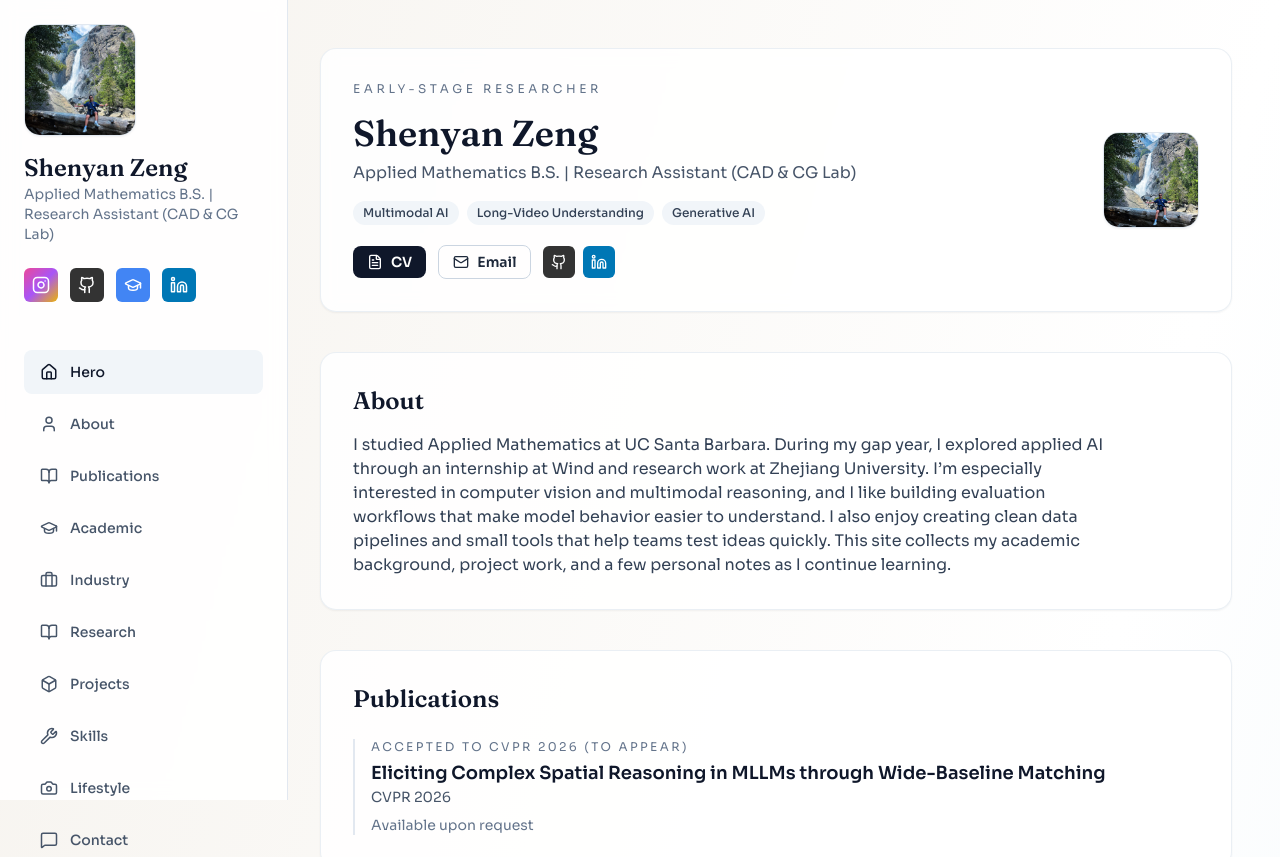
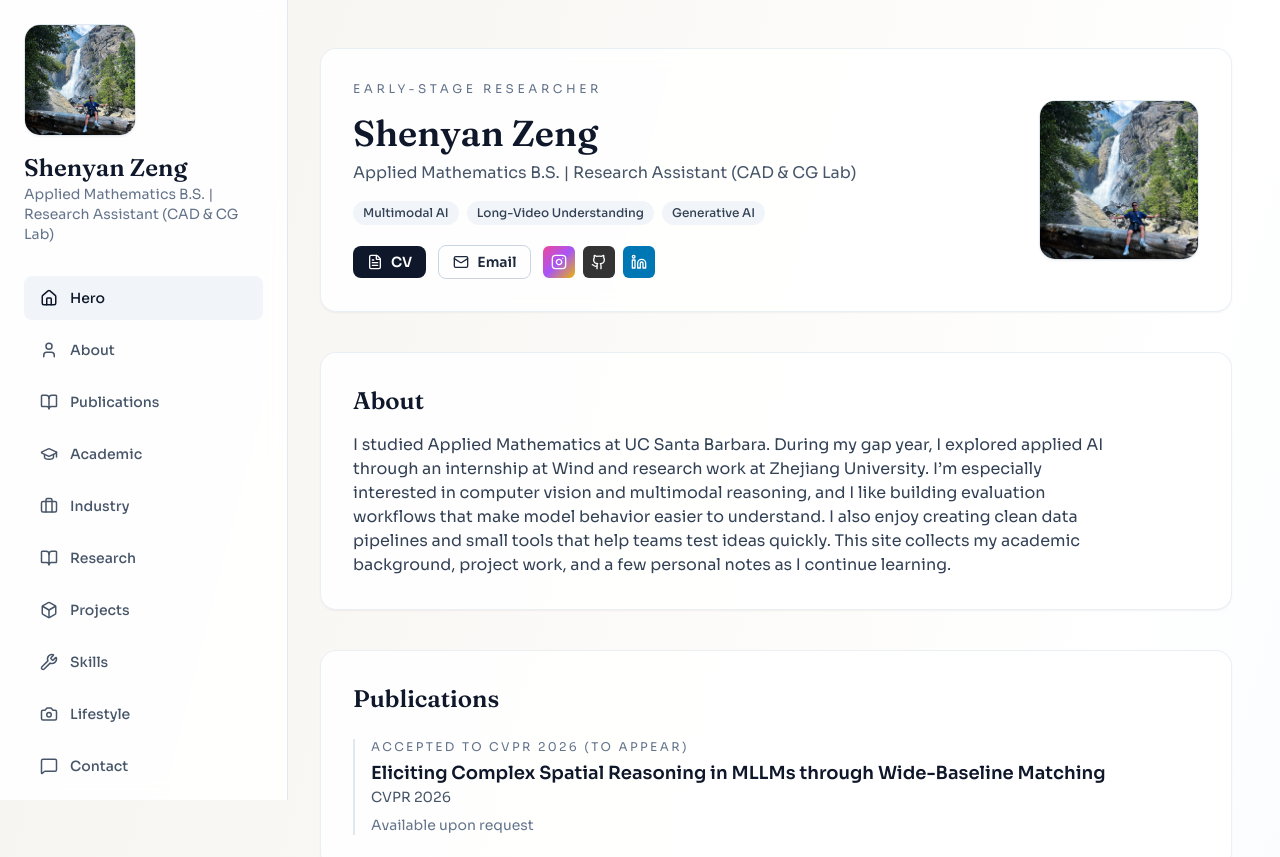
Before and after one commit to Samzengsy/Personal-Website, a React (Vite) app: page / in a window 1280 px wide. Shown: the top 857 px of the page. Built offline with nearby package versions, Linux system fonts and the light colour scheme.

Commit message:
update content

```diff
--- a/components/Hero.tsx
+++ b/components/Hero.tsx
@@ -2,7 +2,7 @@ import React from 'react';
 import { PROFILE, RESUME_URL, HERO_KEYWORDS, SOCIAL_LINKS, EMAIL } from '../constants';
 import { Mail, FileText } from 'lucide-react';
 
-const heroSocial = SOCIAL_LINKS.filter((link) => ['GitHub', 'LinkedIn'].includes(link.name));
+const heroSocial = SOCIAL_LINKS.filter((link) => ['GitHub', 'LinkedIn', 'Instagram'].includes(link.name));
 
 export const Hero: React.FC = () => {
   return (
@@ -62,7 +62,7 @@ export const Hero: React.FC = () => {
           </div>
 
           <div className="flex items-center justify-start md:justify-end">
-            <div className="w-20 h-20 md:w-24 md:h-24 rounded-2xl overflow-hidden border border-slate-200 shadow-sm">
+            <div className="w-28 h-28 md:w-40 md:h-40 rounded-2xl overflow-hidden border border-slate-200 shadow-sm">
               <img
                 src={PROFILE.heroImage}
                 alt={PROFILE.name}
--- a/components/Sidebar.tsx
+++ b/components/Sidebar.tsx
@@ -21,18 +21,7 @@ export const Sidebar: React.FC<SidebarProps> = ({ activeSection, onNavigate }) =
           </div>
         </div>
 
-        <div className="flex gap-3 lg:mb-6 w-full flex-wrap">
-          {SOCIAL_LINKS.map((link) => (
-            <a
-              key={link.name}
-              href={link.url}
-              className={`p-2 rounded-md transition-transform hover:-translate-y-1 ${link.bgColor || 'bg-slate-200'} ${link.textColor || 'text-slate-700'}`}
-              aria-label={link.name}
-            >
-              <link.icon size={18} />
-            </a>
-          ))}
-        </div>
+        <div className="hidden" aria-hidden="true" />
       </div>
 
       <nav className="w-full hidden lg:block px-6">
```
